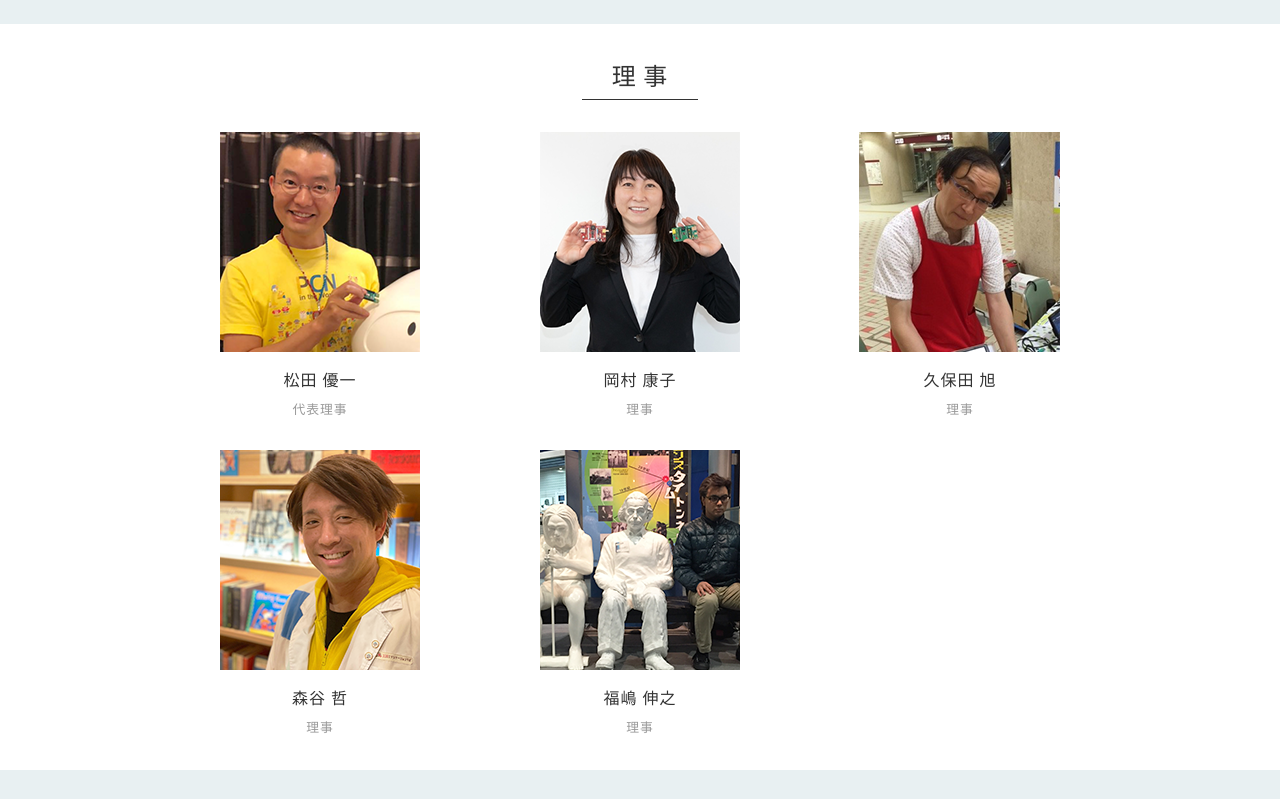
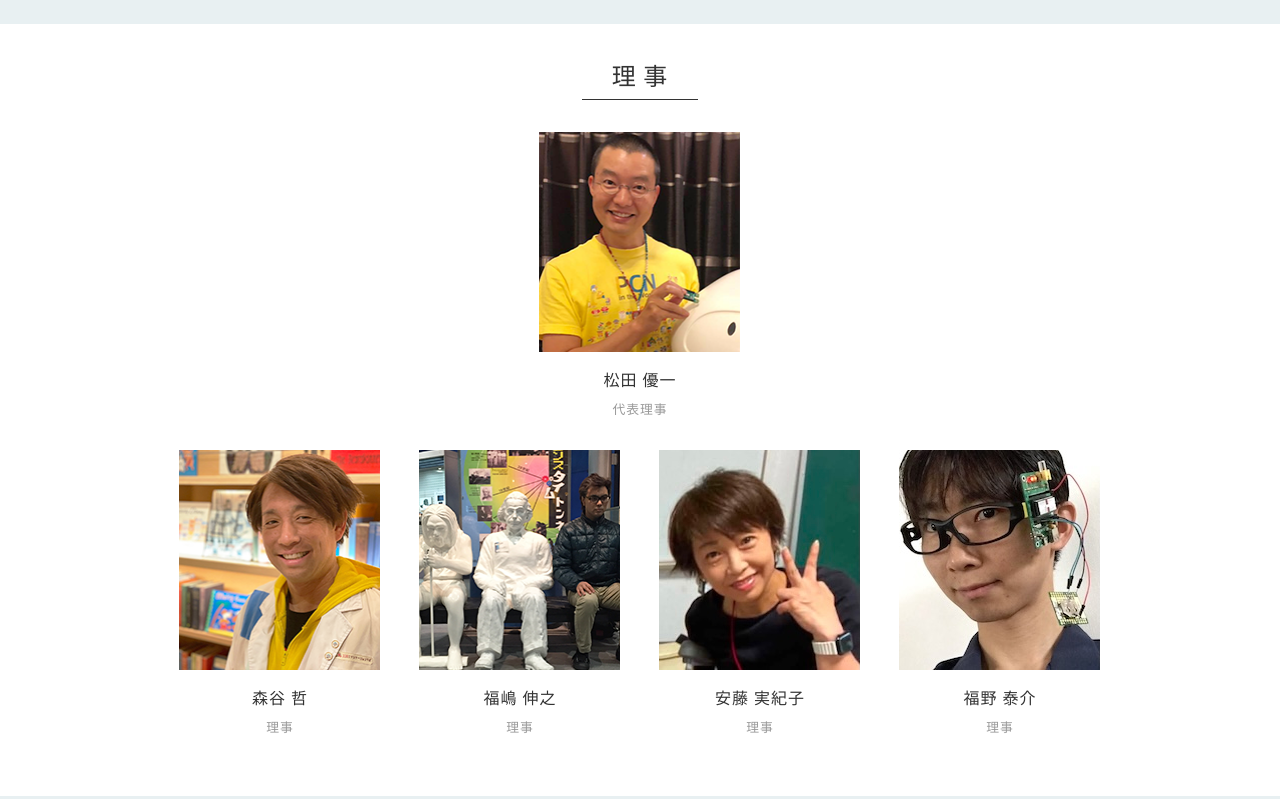
Before and after one commit to pcn-club/shadan, a plain HTML site: page index.html in a window 1280 px wide. Shown: the part 1040-1839 px from the top of the page. Drawn offline with nearby package versions, Linux system fonts and the light colour scheme.

Commit message:
update board members and the supporter

```diff
--- a/index.html
+++ b/index.html
@@ -106,20 +106,6 @@
           <dd class="post">代表理事</dd>
         </dl>
       </li>
-      <li>
-        <dl>
-          <dt><img src="./img/member03.png"></dt>
-          <dd>岡村 康子</dd>
-          <dd class="post">理事</dd>
-        </dl>
-      </li>
-      <li>
-        <dl>
-          <dt><img src="./img/member04.png"></dt>
-          <dd>久保田 旭</dd>
-          <dd class="post">理事</dd>
-        </dl>
-      </li>
       <div style="clear:both;width:100%;margin-bottom:30px;"></div>
       <li>
         <dl>
@@ -132,6 +118,20 @@
         <dl>
           <dt><img src="./img/member06.png"></dt>
           <dd>福嶋 伸之</dd>
+          <dd class="post">理事</dd>
+        </dl>
+      </li>
+      <li>
+        <dl>
+          <dt><img src="./img/member07.jpg"></dt>
+          <dd>安藤 実紀子</dd>
+          <dd class="post">理事</dd>
+        </dl>
+      </li>
+      <li>
+        <dl>
+          <dt><img src="./img/member08.jpg"></dt>
+          <dd>福野 泰介</dd>
           <dd class="post">理事</dd>
         </dl>
       </li>
@@ -173,14 +173,14 @@
     <div id="headline"><h2>賛助会員</h2></div>
     <ul>
       <li>
-          <a href="https://www.pfu.fujitsu.com"><img src="img/supporter_pfu.png"></a>
-          <div>株式会社PFU</div>
+          <a href="https://na-s.jp/summary.html"><img src="img/supporter_ns.png"></a>
+          <div>株式会社ナチュラルスタイル</div>
       </li>
     </ul>
   </div><!-- /#contact -->
 
   <footer>
-    <p>©2020 一般社団法人プログラミングクラブネットワーク</p>
+    <p>©2020-2026 一般社団法人プログラミングクラブネットワーク</p>
   </footer>
 
 </body></html>
--- a/style.css
+++ b/style.css
@@ -238,6 +238,7 @@ header ul{
 #member li{width: 24%;text-align: center;}
 #member dd{padding-top: 0.5em;}
 #member dd.post{color: #999;font-size: 0.8em;}
+#member img { width: 201px; height: 220px; }
 
 /* 640 *//* ------- */
 @media screen and (max-width: 640px){
```
Also changed, not shown: img/member07.jpg (added), img/member08.jpg (added), img/supporter_ns.png (added).
